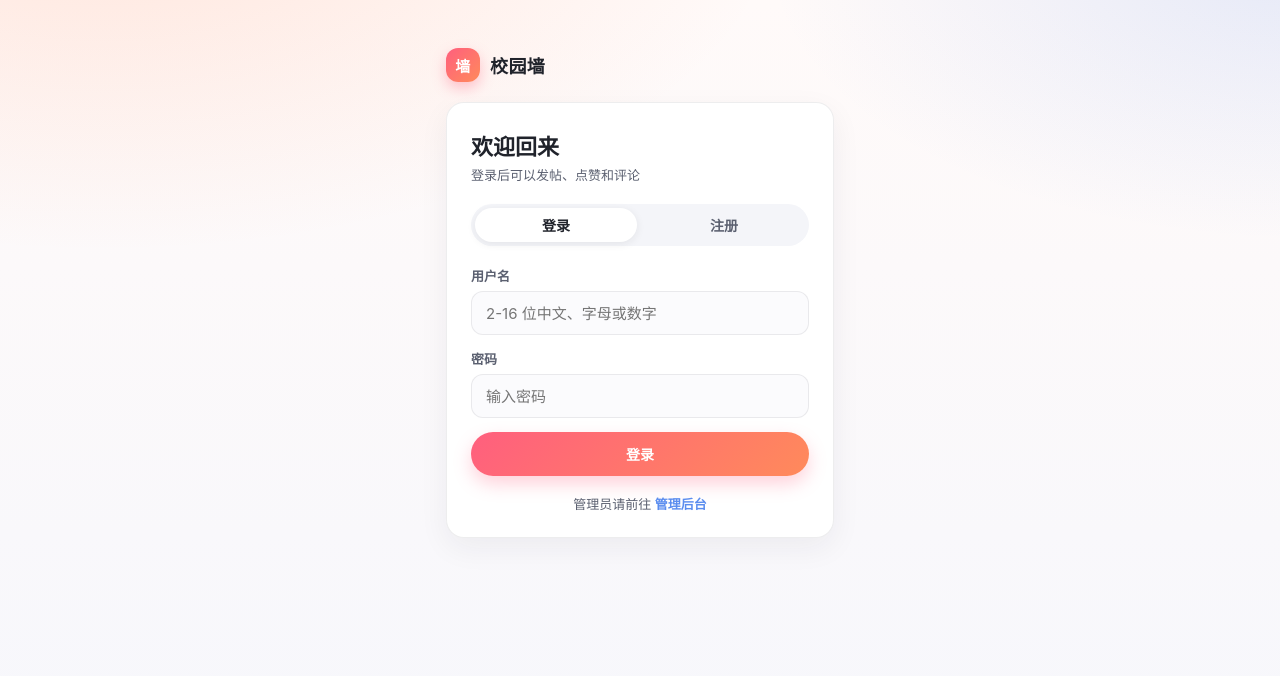
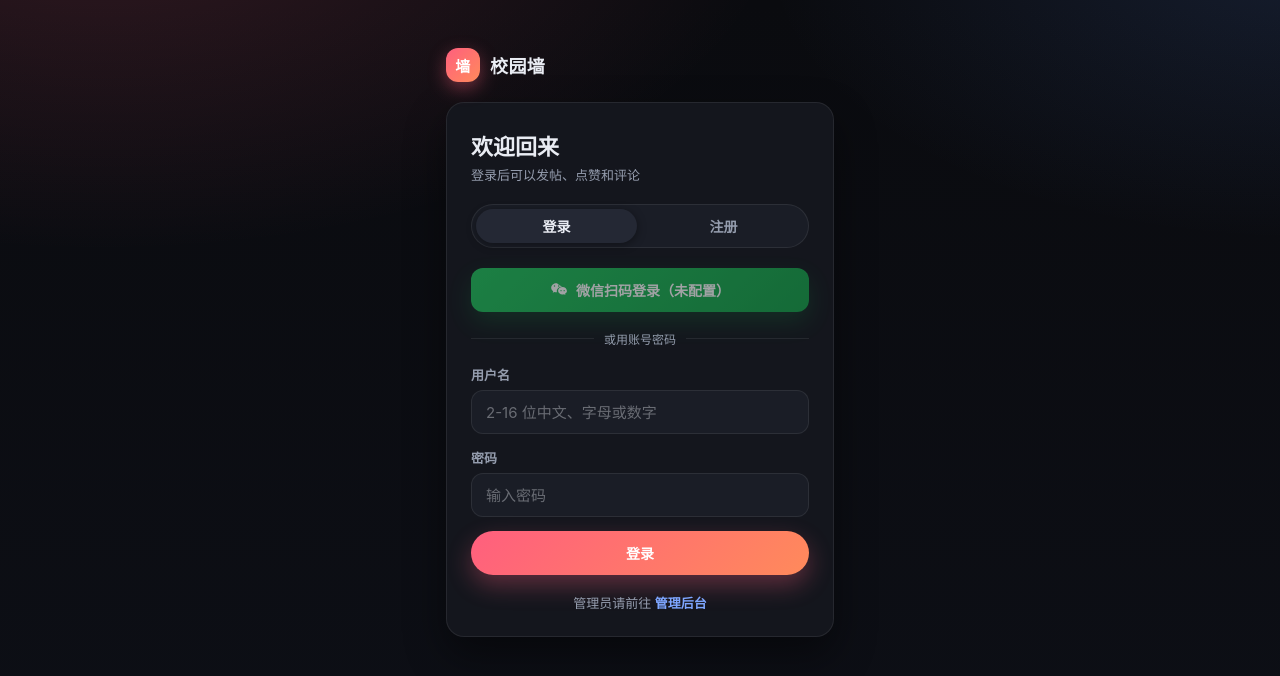
Before and after one commit to hexiao487/campus-wall, a Next.js app: page /login in a window 1280 px wide. Shown: the top 676 px of the page. Built offline with nearby package versions, Linux system fonts and the light colour scheme; no server answers.

Commit message:
feat: 暗色主题 + 微信扫码登录（未配置时优雅降级）

```diff
--- a/app/globals.css
+++ b/app/globals.css
@@ -1,13 +1,21 @@
 :root {
+  color-scheme: dark;
+
   --brand: #ff5f7e;
   --brand-2: #ff8a5b;
-  --blue: #5b8def;
-  --ink: #20232b;
-  --ink-soft: #5b6070;
-  --line: rgba(32, 35, 43, 0.08);
-  --card: #ffffff;
+  --blue: #7ea6ff;
+
+  --ink: #e9ecf3;
+  --ink-soft: #959dae;
+
+  --bg: #0a0b0f;
+  --card: #14161d;
+  --card-2: #1a1d26;
+  --line: rgba(255, 255, 255, 0.08);
+  --line-strong: rgba(255, 255, 255, 0.14);
+
   --radius: 18px;
-  --shadow: 0 10px 30px rgba(32, 35, 43, 0.06);
+  --shadow: 0 18px 40px rgba(0, 0, 0, 0.45);
 }
 
 * {
@@ -24,9 +32,10 @@ body {
   font-family: -apple-system, BlinkMacSystemFont, 'Segoe UI', 'PingFang SC',
     'Hiragino Sans GB', 'Microsoft YaHei', sans-serif;
   color: var(--ink);
-  background: radial-gradient(1100px 560px at 8% -12%, rgba(255, 138, 91, 0.18), transparent 62%),
-    radial-gradient(900px 480px at 102% -6%, rgba(91, 141, 239, 0.16), transparent 60%),
-    linear-gradient(180deg, #fffaf9 0%, #f6f7fc 100%);
+  background: radial-gradient(1100px 560px at 8% -12%, rgba(255, 95, 126, 0.16), transparent 62%),
+    radial-gradient(900px 480px at 102% -6%, rgba(91, 141, 239, 0.14), transparent 60%),
+    radial-gradient(700px 420px at 50% 120%, rgba(255, 138, 91, 0.08), transparent 65%),
+    linear-gradient(180deg, #0a0b0f 0%, #0d0f16 100%);
   background-attachment: fixed;
   min-height: 100vh;
   -webkit-font-smoothing: antialiased;
@@ -52,8 +61,18 @@ textarea {
   color: var(--ink);
 }
 
+input::placeholder,
+textarea::placeholder {
+  color: rgba(233, 236, 243, 0.38);
+}
+
 textarea {
   resize: vertical;
+}
+
+::selection {
+  background: rgba(255, 95, 126, 0.35);
+  color: #fff;
 }
 
 /* ---------------- 布局 ---------------- */
@@ -68,7 +87,7 @@ textarea {
   top: 0;
   z-index: 30;
   backdrop-filter: blur(16px);
-  background: rgba(255, 255, 255, 0.76);
+  background: rgba(10, 11, 15, 0.72);
   border-bottom: 1px solid var(--line);
 }
 
@@ -100,7 +119,7 @@ textarea {
   color: #fff;
   font-size: 15px;
   font-weight: 900;
-  box-shadow: 0 6px 14px rgba(255, 95, 126, 0.35);
+  box-shadow: 0 6px 18px rgba(255, 95, 126, 0.4);
 }
 
 .brand-sub {
@@ -124,7 +143,7 @@ textarea {
   gap: 8px;
   padding: 5px 12px 5px 5px;
   border-radius: 999px;
-  background: #fff;
+  background: var(--card);
   border: 1px solid var(--line);
   font-size: 13px;
   font-weight: 600;
@@ -172,7 +191,7 @@ textarea {
   border: 1px solid var(--line);
   border-radius: 14px;
   padding: 12px 14px;
-  background: #fbfbfd;
+  background: var(--card-2);
   outline: none;
   line-height: 1.6;
   transition: border-color 0.18s, background 0.18s;
@@ -180,7 +199,7 @@ textarea {
 
 .composer textarea:focus {
   border-color: rgba(255, 95, 126, 0.5);
-  background: #fff;
+  background: #1d2029;
 }
 
 .composer-bar {
@@ -212,29 +231,30 @@ textarea {
   border-radius: 999px;
   font-size: 14px;
   font-weight: 600;
-  transition: transform 0.15s, box-shadow 0.15s, opacity 0.15s;
+  transition: transform 0.15s, box-shadow 0.15s, opacity 0.15s, background 0.15s;
   white-space: nowrap;
 }
 
 .btn-primary {
   background: linear-gradient(135deg, var(--brand), var(--brand-2));
   color: #fff;
-  box-shadow: 0 8px 18px rgba(255, 95, 126, 0.28);
+  box-shadow: 0 10px 24px rgba(255, 95, 126, 0.32);
 }
 
 .btn-primary:hover {
   transform: translateY(-1px);
-  box-shadow: 0 10px 22px rgba(255, 95, 126, 0.34);
+  box-shadow: 0 12px 28px rgba(255, 95, 126, 0.42);
 }
 
 .btn-ghost {
-  background: #fff;
+  background: var(--card-2);
   border: 1px solid var(--line);
   color: var(--ink);
 }
 
 .btn-ghost:hover {
-  border-color: rgba(32, 35, 43, 0.18);
+  border-color: var(--line-strong);
+  background: #1f232d;
 }
 
 .btn-mini {
@@ -245,17 +265,17 @@ textarea {
 }
 
 .btn-danger {
-  color: #e03e52;
-  background: #fff1f3;
-  border: 1px solid rgba(224, 62, 82, 0.18);
+  color: #ff8093;
+  background: rgba(224, 62, 82, 0.12);
+  border: 1px solid rgba(224, 62, 82, 0.28);
 }
 
 .btn-danger:hover {
-  background: #ffe4e8;
+  background: rgba(224, 62, 82, 0.2);
 }
 
 .btn:disabled {
-  opacity: 0.55;
+  opacity: 0.5;
   cursor: not-allowed;
   transform: none;
   box-shadow: none;
@@ -283,7 +303,7 @@ textarea {
   font-weight: 800;
   font-size: 16px;
   flex: none;
-  box-shadow: 0 4px 12px rgba(32, 35, 43, 0.14);
+  box-shadow: 0 6px 16px rgba(0, 0, 0, 0.45);
 }
 
 .post-meta {
@@ -327,7 +347,7 @@ textarea {
   object-fit: cover;
   border-radius: 14px;
   margin-top: 12px;
-  background: #f2f3f6;
+  background: #1b1e26;
 }
 
 .post-actions {
@@ -336,7 +356,7 @@ textarea {
   gap: 8px;
   margin-top: 12px;
   padding-top: 10px;
-  border-top: 1px dashed rgba(32, 35, 43, 0.08);
+  border-top: 1px dashed var(--line);
 }
 
 .act {
@@ -349,39 +369,40 @@ textarea {
   font-size: 13px;
   font-weight: 600;
   color: var(--ink-soft);
-  background: #f7f8fb;
+  background: var(--card-2);
   transition: background 0.15s, color 0.15s, transform 0.15s;
 }
 
 .act:hover {
-  background: #eef0f6;
+  background: #22262f;
   color: var(--ink);
 }
 
 .act.liked {
   color: var(--brand);
-  background: #fff0f3;
+  background: rgba(255, 95, 126, 0.14);
 }
 
 .act.liked:hover {
-  background: #ffe4ea;
+  background: rgba(255, 95, 126, 0.22);
 }
 
 .act-danger {
   margin-left: auto;
-  color: #e03e52;
-  background: #fff3f4;
+  color: #ff8093;
+  background: rgba(224, 62, 82, 0.12);
 }
 
 .act-danger:hover {
-  background: #ffe6e9;
-  color: #c62b3f;
+  background: rgba(224, 62, 82, 0.2);
+  color: #ff9dab;
 }
 
 /* ---------------- 评论 ---------------- */
 .comments {
   margin-top: 12px;
-  background: #f8f9fc;
+  background: var(--card-2);
+  border: 1px solid var(--line);
   border-radius: 14px;
   padding: 12px;
 }
@@ -416,12 +437,12 @@ textarea {
   border: 1px solid var(--line);
   border-radius: 999px;
   padding: 0 14px;
-  background: #fff;
+  background: #1d2029;
   outline: none;
 }
 
 .comment-form input:focus {
-  border-color: rgba(91, 141, 239, 0.5);
+  border-color: rgba(126, 166, 255, 0.55);
 }
 
 .empty {
@@ -450,13 +471,14 @@ textarea {
   border: 1px solid var(--line);
   border-radius: 12px;
   padding: 0 14px;
-  background: #fbfbfd;
+  background: var(--card-2);
   outline: none;
+  transition: border-color 0.18s, background 0.18s;
 }
 
 .field input:focus {
   border-color: rgba(255, 95, 126, 0.5);
-  background: #fff;
+  background: #1d2029;
 }
 
 .alert {
@@ -464,15 +486,15 @@ textarea {
   padding: 10px 14px;
   font-size: 13px;
   margin-bottom: 14px;
-  background: #fff1f3;
-  color: #c62b3f;
-  border: 1px solid rgba(224, 62, 82, 0.16);
+  background: rgba(224, 62, 82, 0.14);
+  color: #ff9dab;
+  border: 1px solid rgba(224, 62, 82, 0.3);
 }
 
 .alert.ok {
-  background: #eefaf1;
-  color: #147a43;
-  border-color: rgba(20, 122, 67, 0.18);
+  background: rgba(20, 200, 110, 0.12);
+  color: #5ee2a0;
+  border-color: rgba(20, 200, 110, 0.28);
 }
 
 /* ---------------- 登录页 ---------------- */
@@ -502,7 +524,8 @@ textarea {
   display: flex;
   gap: 6px;
   padding: 4px;
-  background: #f4f5f9;
+  background: var(--card-2);
+  border: 1px solid var(--line);
   border-radius: 999px;
   margin-bottom: 20px;
 }
@@ -517,9 +540,9 @@ textarea {
 }
 
 .tabs button.active {
-  background: #fff;
+  background: #242834;
   color: var(--ink);
-  box-shadow: 0 2px 8px rgba(32, 35, 43, 0.08);
+  box-shadow: 0 2px 10px rgba(0, 0, 0, 0.4);
 }
 
 .auth-foot {
@@ -532,6 +555,51 @@ textarea {
 .auth-foot a {
   color: var(--blue);
   font-weight: 600;
+}
+
+/* ---------------- 微信登录 ---------------- */
+.wechat-btn {
+  width: 100%;
+  height: 44px;
+  border-radius: 12px;
+  display: flex;
+  align-items: center;
+  justify-content: center;
+  gap: 8px;
+  font-size: 14px;
+  font-weight: 600;
+  color: #fff;
+  background: linear-gradient(135deg, #22c55e, #16a34a);
+  box-shadow: 0 10px 24px rgba(22, 163, 74, 0.28);
+  transition: transform 0.15s, box-shadow 0.15s;
+}
+
+.wechat-btn:hover {
+  transform: translateY(-1px);
+  box-shadow: 0 12px 28px rgba(22, 163, 74, 0.38);
+}
+
+.wechat-btn:disabled {
+  opacity: 0.6;
+  cursor: not-allowed;
+  transform: none;
+}
+
+.or-divider {
+  display: flex;
+  align-items: center;
+  gap: 10px;
+  margin: 18px 0;
+  color: var(--ink-soft);
+  font-size: 12px;
+}
+
+.or-divider::before,
+.or-divider::after {
+  content: '';
+  flex: 1;
+  height: 1px;
+  background: var(--line);
 }
 
 /* ---------------- 管理端 ---------------- */
@@ -547,7 +615,7 @@ textarea {
   border-radius: 999px;
   font-size: 14px;
   font-weight: 600;
-  background: #fff;
+  background: var(--card-2);
   border: 1px solid var(--line);
   color: var(--ink-soft);
 }
@@ -556,7 +624,7 @@ textarea {
   background: linear-gradient(135deg, var(--brand), var(--brand-2));
   color: #fff;
   border-color: transparent;
-  box-shadow: 0 8px 18px rgba(255, 95, 126, 0.26);
+  box-shadow: 0 10px 24px rgba(255, 95, 126, 0.3);
 }
 
 .row {
@@ -595,8 +663,8 @@ textarea {
 .tag-muted {
   font-size: 11px;
   font-weight: 700;
-  color: #c62b3f;
-  background: #ffe9ec;
+  color: #ff9dab;
+  background: rgba(224, 62, 82, 0.16);
   border-radius: 999px;
   padding: 2px 8px;
 }
@@ -604,8 +672,8 @@ textarea {
 .tag-ok {
   font-size: 11px;
   font-weight: 700;
-  color: #147a43;
-  background: #e9f8ee;
+  color: #5ee2a0;
+  background: rgba(20, 200, 110, 0.14);
   border-radius: 999px;
   padding: 2px 8px;
 }
@@ -623,7 +691,7 @@ textarea {
   font-size: 13px;
   color: var(--ink-soft);
   line-height: 1.7;
-  background: #fff;
+  background: var(--card-2);
   border: 1px dashed var(--line);
   border-radius: 14px;
   padding: 12px 14px;
--- a/app/layout.js
+++ b/app/layout.js
@@ -8,7 +8,8 @@ export const metadata = {
 export const viewport = {
   width: 'device-width',
   initialScale: 1,
-  themeColor: '#ff5f7e'
+  themeColor: '#0a0b0f',
+  colorScheme: 'dark'
 };
 
 export default function RootLayout({ children }) {
--- a/app/login/page.js
+++ b/app/login/page.js
@@ -1,8 +1,15 @@
 'use client';
 
-import { useState } from 'react';
+import { useEffect, useState } from 'react';
 import { useRouter } from 'next/navigation';
 import Link from 'next/link';
+
+const WX_ERRORS = {
+  unconfigured: '微信登录还没配置：需要微信开放平台的网站应用 AppID / AppSecret',
+  state: '微信授权已过期，请重新扫码',
+  token: '微信授权校验失败，请重试',
+  create: '建档失败，请稍后再试'
+};
 
 export default function LoginPage() {
   const router = useRouter();
@@ -11,6 +18,17 @@ export default function LoginPage() {
   const [password, setPassword] = useState('');
   const [err, setErr] = useState('');
   const [busy, setBusy] = useState(false);
+  const [wxEnabled, setWxEnabled] = useState(false);
+
+  useEffect(() => {
+    const q = new URLSearchParams(window.location.search).get('wechat');
+    if (q && WX_ERRORS[q]) setErr(WX_ERRORS[q]);
+
+    fetch('/api/auth/wechat/status')
+      .then((r) => r.json())
+      .then((d) => setWxEnabled(Boolean(d.enabled)))
+      .catch(() => setWxEnabled(false));
+  }, []);
 
   async function submit(e) {
     e.preventDefault();
@@ -72,6 +90,22 @@ export default function LoginPage() {
 
         {err && <div className="alert">{err}</div>}
 
+        <button
+          type="button"
+          className="wechat-btn"
+          disabled={!wxEnabled}
+          onClick={() => {
+            window.location.href = '/api/auth/wechat/start';
+          }}
+        >
+          <svg viewBox="0 0 24 24" width="18" height="18" fill="currentColor" aria-hidden="true">
+            <path d="M8.7 3C4.8 3 1.6 5.7 1.6 9c0 1.9 1 3.6 2.7 4.7l-.7 2.1 2.4-1.2c.9.3 1.8.4 2.8.4h.5c-.1-.5-.2-.9-.2-1.4 0-3.3 2.9-6 6.5-6 .3 0 .5 0 .8.1C10.9 5 9.9 3 8.7 3zM6 5.6c.6 0 1 .4 1 1s-.4 1-1 1-1-.4-1-1 .4-1 1-1zm5.6 0c.6 0 1 .4 1 1s-.4 1-1 1-1-.4-1-1 .4-1 1-1zM22.4 13c0-2.7-2.6-4.9-5.8-4.9s-5.8 2.2-5.8 4.9 2.6 4.9 5.8 4.9c.7 0 1.4-.1 2-.3l2 1-.5-1.7c1.6-.9 2.6-2.3 2.6-3.9zM14.7 12c.5 0 .9.4.9.9s-.4.9-.9.9-.9-.4-.9-.9 .4-.9.9-.9zm4.2 0c.5 0 .9.4.9.9s-.4.9-.9.9-.9-.4-.9-.9 .4-.9.9-.9z" />
+          </svg>
+          {wxEnabled ? '微信扫码登录' : '微信扫码登录（未配置）'}
+        </button>
+
+        <div className="or-divider">或用账号密码</div>
+
         <form onSubmit={submit}>
           <div className="field">
             <label>用户名</label>
```
Also changed, not shown: app/api/auth/wechat/callback/route.js (added, +76 -0 lines), app/api/auth/wechat/start/route.js (added, +26 -0 lines), app/api/auth/wechat/status/route.js (added, +9 -0 lines), lib/wechat.js (added, +59 -0 lines), 2 other files (tests, documents, lock files or other folders).
